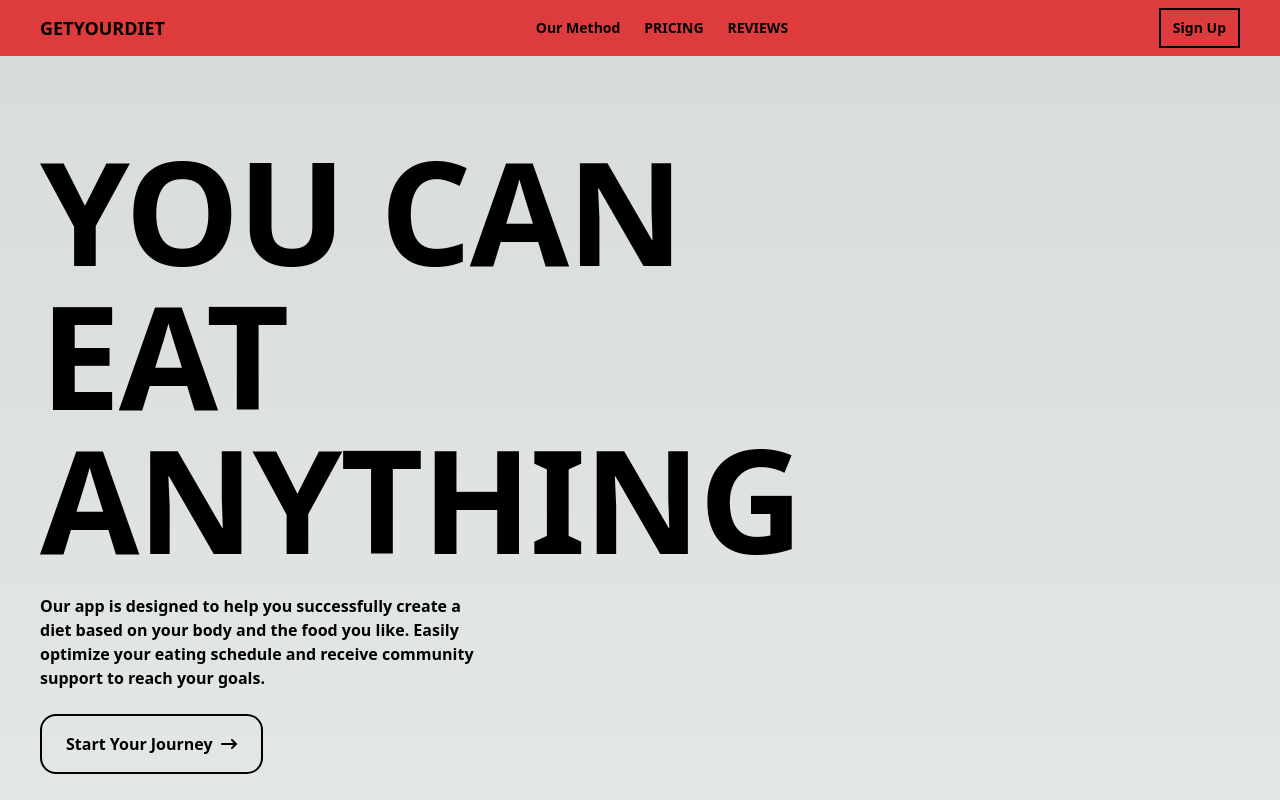
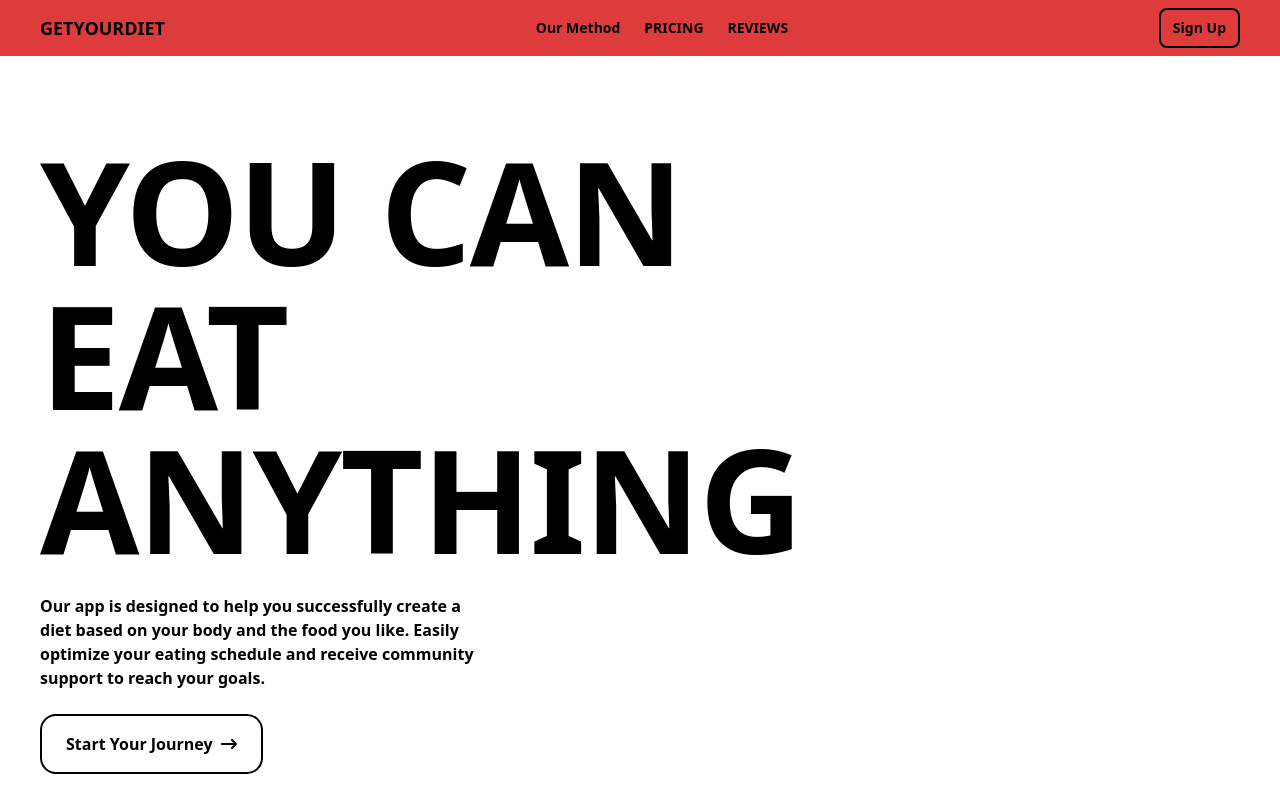
Before and after one commit to ishk9/getYourDiet, a Next.js app in the folder client/: page / in a window 1280 px wide. Shown: the top 800 px of the page. Built offline with nearby package versions, Linux system fonts and the light colour scheme.

Commit message:
Shadcn config!

```diff
--- a/client/app/globals.css
+++ b/client/app/globals.css
@@ -2,36 +2,81 @@
 @tailwind components;
 @tailwind utilities;
 
+
+  @layer base {
     :root {
-  --foreground-rgb: 0, 0, 0;
-  --background-start-rgb: 214, 219, 220;
-  --background-end-rgb: 255, 255, 255;
+
+      --background: 0 0% 100%;
+      --foreground: 222.2 84% 4.9%;
+
+      --card: 0 0% 100%;
+      --card-foreground: 222.2 84% 4.9%;
+
+      --popover: 0 0% 100%;
+      --popover-foreground: 222.2 84% 4.9%;
+
+      --primary: 222.2 47.4% 11.2%;
+      --primary-foreground: 210 40% 98%;
+
+      --secondary: 210 40% 96.1%;
+      --secondary-foreground: 222.2 47.4% 11.2%;
+
+      --muted: 210 40% 96.1%;
+      --muted-foreground: 215.4 16.3% 46.9%;
+
+      --accent: 210 40% 96.1%;
+      --accent-foreground: 222.2 47.4% 11.2%;
+
+      --destructive: 0 84.2% 60.2%;
+      --destructive-foreground: 210 40% 98%;
+
+      --border: 214.3 31.8% 91.4%;
+      --input: 214.3 31.8% 91.4%;
+      --ring: 222.2 84% 4.9%;
+
+      --radius: 0.5rem;
+
     }
 
-@media (prefers-color-scheme: dark) {
-  :root {
-    --foreground-rgb: 255, 255, 255;
-    --background-start-rgb: 231, 194, 88;
-    --background-end-rgb: 231, 194, 88;
+    .dark {
+      --background: 222.2 84% 4.9%;
+      --foreground: 210 40% 98%;
+
+      --card: 222.2 84% 4.9%;
+      --card-foreground: 210 40% 98%;
+
+      --popover: 222.2 84% 4.9%;
+      --popover-foreground: 210 40% 98%;
+
+      --primary: 210 40% 98%;
+      --primary-foreground: 222.2 47.4% 11.2%;
+
+      --secondary: 217.2 32.6% 17.5%;
+      --secondary-foreground: 210 40% 98%;
+
+      --muted: 217.2 32.6% 17.5%;
+      --muted-foreground: 215 20.2% 65.1%;
+
+      --accent: 217.2 32.6% 17.5%;
+      --accent-foreground: 210 40% 98%;
+
+      --destructive: 0 62.8% 30.6%;
+      --destructive-foreground: 210 40% 98%;
+
+      --border: 217.2 32.6% 17.5%;
+      --input: 217.2 32.6% 17.5%;
+      --ring: 212.7 26.8% 83.9%;
     }
   }
 
+  @layer base {
+    * {
+      @apply border-border;
+    }
     body {
-  color: rgb(var(--foreground-rgb));
-  background: linear-gradient(
-      to bottom,
-      transparent,
-      rgb(var(--background-end-rgb))
-    )
-    rgb(var(--background-start-rgb));
-}
-
-@layer utilities {
-  .text-balance {
-    text-wrap: balance;
+      @apply bg-background text-foreground;
     }
   }
-
   ::-webkit-scrollbar {
     width: 7px; /* Width of the scrollbar */
   }
```
Lines whose indentation alone changed are shown as unchanged.
